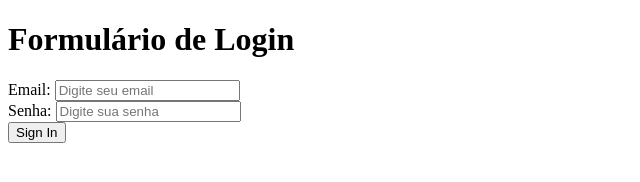
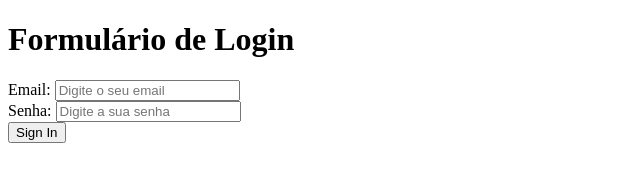
Before and after one commit to miguelfp17/Web-Technologies-Class, a plain HTML site: page ex3/form1.html in a window 1280 px wide. Shown: the full height of the page, 0-640 px from the left. Drawn offline with Linux system fonts and the light colour scheme.

Commit message:
Update form1.html

```diff
--- a/ex3/form1.html
+++ b/ex3/form1.html
@@ -8,13 +8,13 @@
     <form action="processar_login.php" method="post">
         <!-- Campo de email -->
         <label for="email">Email:</label>
-        <input type="email" id="email" name="email" placeholder="Digite seu email" required>
+        <input type="email" id="email" name="email" placeholder="Digite o seu email" required>
 
         <br>
 
         <!-- Campo de senha -->
         <label for="password">Senha:</label>
-        <input type="password" id="password" name="password" placeholder="Digite sua senha" required>
+        <input type="password" id="password" name="password" placeholder="Digite a sua senha" required>
 
         <br>
 
```
